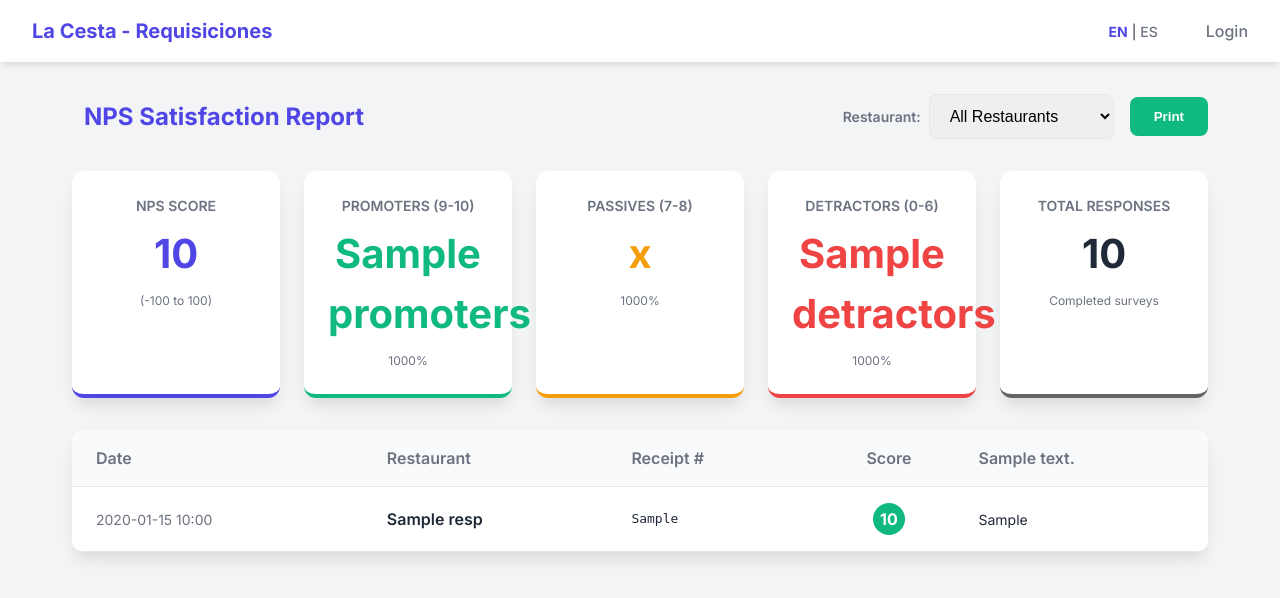
After one commit to srJboca/requisiciones-restaurante, a Flask app: template frontend/templates/nps_report.html in a window 1280 px wide. The commit adds this page. Shown: the top 598 px of the page. Run offline with Flask 3, Linux system fonts and the light colour scheme; the template is opened without the code that fills it: most values are stand-ins (such as "Sample title", 1, 10 or a date in 2020).

Commit message:
Se agrega reporte de NPS
Ahora el administrador puede ver un reporte de NPS rapidamente.

```diff
--- a/backend/models/models.py
+++ b/backend/models/models.py
@@ -100,6 +100,9 @@ class NPSSurveyResponse(Base):
     receipt_ref = Column(String(50), nullable=False)
     created_at = Column(TIMESTAMP, server_default=text('CURRENT_TIMESTAMP'))
 
+    restaurant = relationship("Restaurant")
+    answers = relationship("NPSSurveyAnswer", back_populates="response")
+
 class NPSSurveyAnswer(Base):
     __tablename__ = "nps_survey_answers"
 
@@ -107,6 +110,9 @@ class NPSSurveyAnswer(Base):
     response_id = Column(Integer, ForeignKey("nps_survey_responses.id"), nullable=False)
     question_id = Column(Integer, ForeignKey("nps_questions.id"), nullable=False)
     answer_text = Column(Text)
+
+    response = relationship("NPSSurveyResponse", back_populates="answers")
+    question = relationship("NPSQuestion")
 
 # ============================================================
 # Product Group (per company)
--- a/frontend/app.py
+++ b/frontend/app.py
@@ -215,6 +215,30 @@ def nps_survey():
                            logo_url=logo_url,
                            API_URL=PUBLIC_API_URL)
 
+@app.route("/admin/reports/nps")
+def admin_nps_report():
+    if session.get("role") not in ["CompanyAdmin", "Admin", "SuperAdmin"]:
+        return redirect(url_for("welcome"))
+
+    restaurant_id = request.args.get("restaurant_id")
+    headers = get_auth_headers()
+
+    try:
+        restaurants = requests.get(f"{API_URL}/admin/restaurants", headers=headers).json()
+        report_url = f"{API_URL}/nps/report"
+        if restaurant_id:
+            report_url += f"?restaurant_id={restaurant_id}"
+        report_data = requests.get(report_url, headers=headers).json()
+    except:
+        restaurants = []
+        report_data = {"summary": {}, "questions": [], "responses": []}
+
+    return render_template("nps_report.html",
+                           restaurants=restaurants,
+                           report=report_data,
+                           selected_restaurant=restaurant_id,
+                           API_URL=PUBLIC_API_URL)
+
 @app.route("/admin/reports/sales")
 def admin_sales_report():
     if session.get("role") not in ADMIN_ROLES:
--- a/frontend/templates/admin_dashboard.html
+++ b/frontend/templates/admin_dashboard.html
@@ -71,7 +71,10 @@
 
 <!-- ORGANIZATION TAB -->
 <div id="tab-org" class="tab-pane active">
-    <div style="margin-bottom: 1.5rem; text-align: right;">
+    <div style="margin-bottom: 1.5rem; text-align: right; display: flex; justify-content: flex-end; gap: 0.5rem;">
+        <a href="{{ url_for('admin_nps_report') }}" class="btn btn-primary">
+            <i class="fa-solid fa-star" style="margin-right: 0.5rem;"></i>{{ _('NPS Satisfaction Report') }}
+        </a>
         <a href="{{ url_for('admin_sales_report') }}" class="btn btn-primary" style="background-color: #15803d; border-color: #15803d;">
             <i class="fa-solid fa-chart-line" style="margin-right: 0.5rem;"></i>{{ _('View Sales Analytics Report') }}
         </a>
--- /dev/null
+++ b/frontend/templates/nps_report.html
@@ -0,0 +1,116 @@
+{% extends "base.html" %}
+{% block content %}
+<div class="container" style="max-width: 1400px;">
+    <div style="display: flex; justify-content: space-between; align-items: center; margin-bottom: 2rem;">
+        <h2 style="color: var(--primary); font-weight: 700; display: flex; align-items: center; gap: 0.75rem;">
+            <i class="fa-solid fa-chart-pie"></i> {{ _('NPS Satisfaction Report') }}
+        </h2>
+        <div style="display: flex; gap: 1rem; align-items: center;">
+            <form id="filterForm" method="GET" style="display: flex; gap: 0.5rem; align-items: center;">
+                <label style="font-size: 0.875rem; font-weight: 600; color: var(--text-light);">{{ _('Restaurant') }}:</label>
+                <select name="restaurant_id" class="form-control" style="width: auto;" onchange="this.form.submit()">
+                    <option value="">{{ _('All Restaurants') }}</option>
+                    {% for r in restaurants %}
+                    <option value="{{ r.id }}" {% if selected_restaurant == r.id|string %}selected{% endif %}>{{ r.name }}</option>
+                    {% endfor %}
+                </select>
+            </form>
+            <button onclick="window.print()" class="btn btn-secondary btn-sm">
+                <i class="fa-solid fa-print"></i> {{ _('Print') }}
+            </button>
+        </div>
+    </div>
+
+    <!-- Summary Cards -->
+    <div style="display: grid; grid-template-columns: repeat(auto-fit, minmax(200px, 1fr)); gap: 1.5rem; margin-bottom: 2rem;">
+        <div class="card" style="margin-bottom: 0; padding: 1.5rem; text-align: center; border-bottom: 4px solid var(--primary);">
+            <div style="font-size: 0.875rem; color: var(--text-light); margin-bottom: 0.5rem; font-weight: 600;">{{ _('NPS SCORE') }}</div>
+            <div style="font-size: 2.5rem; font-weight: 800; color: var(--primary);">{{ report.summary.nps_score }}</div>
+            <div style="font-size: 0.75rem; color: var(--text-light); margin-top: 0.5rem;">(-100 to 100)</div>
+        </div>
+        <div class="card" style="margin-bottom: 0; padding: 1.5rem; text-align: center; border-bottom: 4px solid #10B981;">
+            <div style="font-size: 0.875rem; color: var(--text-light); margin-bottom: 0.5rem; font-weight: 600;">{{ _('PROMOTERS') }} (9-10)</div>
+            <div style="font-size: 2.5rem; font-weight: 800; color: #10B981;">{{ report.summary.promoters }}</div>
+            <div style="font-size: 0.75rem; color: var(--text-light); margin-top: 0.5rem;">{{ ((report.summary.promoters / report.summary.total * 100)|round(1)) if report.summary.total > 0 else 0 }}%</div>
+        </div>
+        <div class="card" style="margin-bottom: 0; padding: 1.5rem; text-align: center; border-bottom: 4px solid #F59E0B;">
+            <div style="font-size: 0.875rem; color: var(--text-light); margin-bottom: 0.5rem; font-weight: 600;">{{ _('PASSIVES') }} (7-8)</div>
+            <div style="font-size: 2.5rem; font-weight: 800; color: #F59E0B;">{{ report.summary.passives }}</div>
+            <div style="font-size: 0.75rem; color: var(--text-light); margin-top: 0.5rem;">{{ ((report.summary.passives / report.summary.total * 100)|round(1)) if report.summary.total > 0 else 0 }}%</div>
+        </div>
+        <div class="card" style="margin-bottom: 0; padding: 1.5rem; text-align: center; border-bottom: 4px solid #EF4444;">
+            <div style="font-size: 0.875rem; color: var(--text-light); margin-bottom: 0.5rem; font-weight: 600;">{{ _('DETRACTORS') }} (0-6)</div>
+            <div style="font-size: 2.5rem; font-weight: 800; color: #EF4444;">{{ report.summary.detractors }}</div>
+            <div style="font-size: 0.75rem; color: var(--text-light); margin-top: 0.5rem;">{{ ((report.summary.detractors / report.summary.total * 100)|round(1)) if report.summary.total > 0 else 0 }}%</div>
+        </div>
+        <div class="card" style="margin-bottom: 0; padding: 1.5rem; text-align: center; border-bottom: 4px solid var(--accent);">
+            <div style="font-size: 0.875rem; color: var(--text-light); margin-bottom: 0.5rem; font-weight: 600;">{{ _('TOTAL RESPONSES') }}</div>
+            <div style="font-size: 2.5rem; font-weight: 800; color: var(--text);">{{ report.summary.total }}</div>
+            <div style="font-size: 0.75rem; color: var(--text-light); margin-top: 0.5rem;">{{ _('Completed surveys') }}</div>
+        </div>
+    </div>
+
+    <!-- Detailed Responses Table -->
+    <div class="card" style="overflow-x: auto; padding: 0;">
+        <table class="grid-table" style="width: 100%; margin-top: 0;">
+            <thead>
+                <tr>
+                    <th style="padding-left: 1.5rem;">{{ _('Date') }}</th>
+                    <th>{{ _('Restaurant') }}</th>
+                    <th>{{ _('Receipt #') }}</th>
+                    <th style="text-align: center;">{{ _('Score') }}</th>
+                    {% for q in report.questions %}
+                    <th style="max-width: 200px;">{{ q.text }}</th>
+                    {% endfor %}
+                </tr>
+            </thead>
+            <tbody>
+                {% for resp in report.responses %}
+                <tr>
+                    <td style="padding-left: 1.5rem; font-size: 0.875rem; color: var(--text-light);">
+                        {{ resp.created_at[:16].replace('T', ' ') }}
+                    </td>
+                    <td style="font-weight: 600;">{{ resp.restaurant_name }}</td>
+                    <td style="font-family: monospace;">{{ resp.receipt_ref }}</td>
+                    <td style="text-align: center;">
+                        <span style="
+                            display: inline-block;
+                            width: 32px; height: 32px;
+                            line-height: 32px;
+                            border-radius: 50%;
+                            color: white;
+                            font-weight: bold;
+                            background: {% if resp.score != None %}{% if resp.score >= 9 %}#10B981{% elif resp.score >= 7 %}#F59E0B{% else %}#EF4444{% endif %}{% else %}var(--border){% endif %};
+                        ">
+                            {{ resp.score if resp.score != None else '-' }}
+                        </span>
+                    </td>
+                    {% for q in report.questions %}
+                    <td style="font-size: 0.875rem; max-width: 200px; white-space: normal; word-wrap: break-word;">
+                        {{ resp.answers.get(q.id|string, '-') }}
+                    </td>
+                    {% endfor %}
+                </tr>
+                {% endfor %}
+                {% if not report.responses %}
+                <tr>
+                    <td colspan="{{ 4 + report.questions|length }}" style="text-align: center; padding: 3rem; color: var(--text-light);">
+                        <i class="fa-solid fa-inbox" style="font-size: 2rem; display: block; margin-bottom: 1rem;"></i>
+                        {{ _('No survey responses found for the selected filters.') }}
+                    </td>
+                </tr>
+                {% endif %}
+            </tbody>
+        </table>
+    </div>
+</div>
+
+<style>
+    @media print {
+        .navbar, #filterForm, .btn-secondary { display: none !important; }
+        .container { max-width: 100% !important; margin: 0 !important; padding: 0 !important; }
+        .card { box-shadow: none !important; border: 1px solid #eee !important; page-break-inside: avoid; }
+        body { background: white !important; }
+    }
+</style>
+{% endblock %}
```
Also changed, not shown: backend/routers/nps.py (+77 -0 lines), frontend/translations/es/LC_MESSAGES/messages.po.
